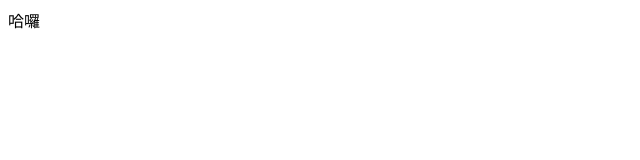
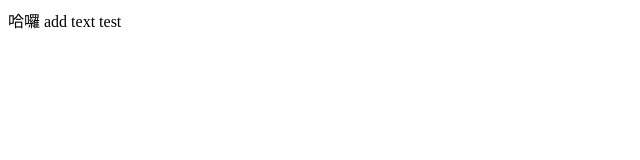
Before and after one commit to 169628/team_practice, a website: page index.html in a window 1280 px wide. Shown: the full height of the page, 0-640 px from the left. Drawn offline with Linux system fonts and the light colour scheme.

Commit message:
add text

```diff
--- a/index.html
+++ b/index.html
@@ -8,6 +8,6 @@
   </head>
     <body>
     哈囉
-
+      add text test
   </body>
 </html>
```
